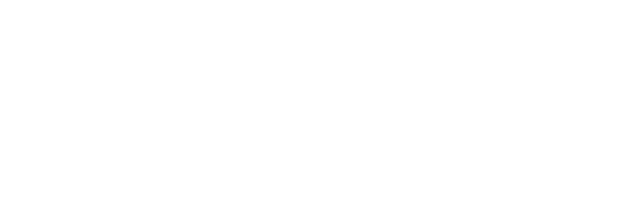
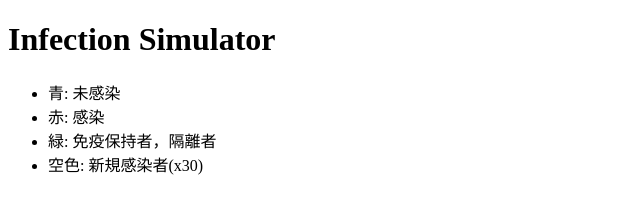
Before and after one commit to Fogrexon/InfectionSimulator, a website: page docs/index.html in a window 1280 px wide. Shown: the whole page, without its empty margins (0-640 px from the left). Drawn offline with Linux system fonts and the light colour scheme.

Commit message:
new build

```diff
--- a/docs/index.html
+++ b/docs/index.html
@@ -1,2 +1,2 @@
-<!DOCTYPE html><html lang="en"><head><meta charset="UTF-8"><meta name="viewport" content="width=device-width, initial-scale=1.0"><title>Infection Simulator</title><style>*{z-index:1000}canvas{height:100vh;position:absolute;top:0;left:0;z-index:-1000}</style></head><body> <script src="https://fogrexon.github.io/InfectionSimulator/src.feb61ce4.js"></script>
+<!DOCTYPE html><html lang="en"><head><meta charset="UTF-8"><meta name="viewport" content="width=device-width, initial-scale=1.0"><title>Infection Simulator</title><style>*{z-index:1000}canvas{z-index:-1000;width:10px;margin:0;padding:0;display:block;position:absolute;top:0;left:0}#container,body{width:100%;height:100%}#container{position:relative;margin:0;padding:0}#controller{width:500px;position:absolute;right:0;top:0}</style></head><body> <h1>Infection Simulator</h1> <ul> <li>青: 未感染</li> <li>赤: 感染</li> <li>緑: 免疫保持者，隔離者</li> <li>空色: 新規感染者(x30)</li> </ul> <div id="container"> <div id="wrapper"> </div> <div id="controller"> </div> </div> <script src="https://fogrexon.github.io/InfectionSimulator/src.351e6847.js"></script>
 </body></html>
```
Also changed, not shown: 2 other files.
